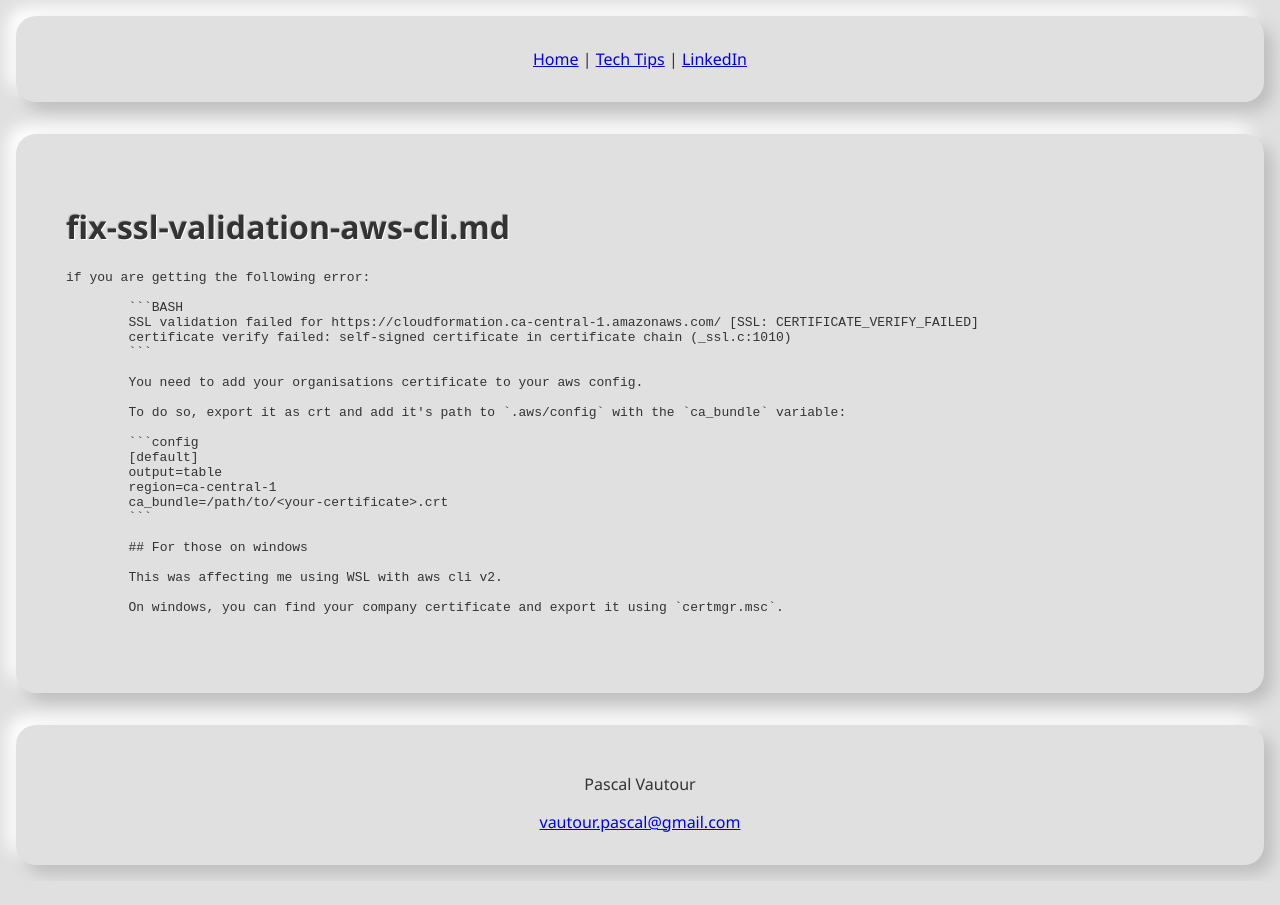
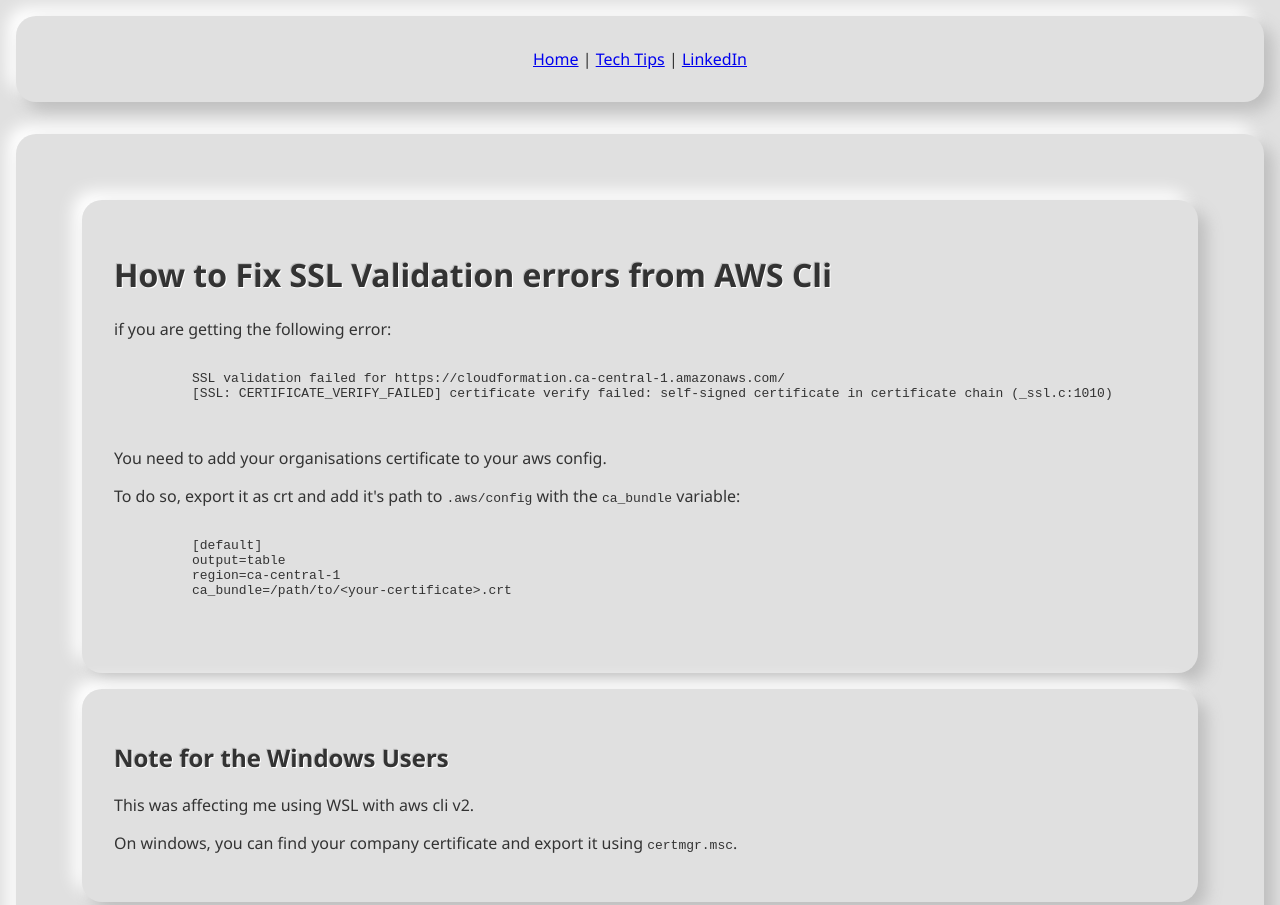
Before and after one commit to pvautour/personnal-website, a plain HTML site: page blog/tech-tips/1.html in a window 1280 px wide. Shown: the top 905 px of the page. Before the commit the page ends 881 px from the top, so only its background shows below. Drawn offline with Linux system fonts and the light colour scheme; a script that the page names is missing.

Commit message:
css is now applied to blog.

````diff
--- a/blog/tech-tips/1.html
+++ b/blog/tech-tips/1.html
@@ -17,38 +17,37 @@
 
   <hljs></hljs>
   <main class="container">
-    <h1>fix-ssl-validation-aws-cli.md</h1>
-    <pre><code><span class="hljs-keyword">if</span> you are getting the following <span
-          class="hljs-literal">error</span>:
+    <div>
+      <h1>How to Fix SSL Validation errors from AWS Cli</h1>
+      <p>if you are getting the following error:</p>
+      <pre>
+        <code class="lang-BASH">
+          SSL validation failed <span class="hljs-keyword">for</span> <span class="hljs-symbol">https:</span>/<span
+            class="hljs-regexp">/cloudformation.ca-central-1.amazonaws.com/</span>
+          [<span class="hljs-symbol">SSL:</span> CERTIFICATE_VERIFY_FAILED] certificate verify <span
+            class="hljs-symbol">failed:</span> <span class="hljs-keyword">self</span>-signed certificate <span
+            class="hljs-keyword">in</span> certificate chain (_ssl.<span class="hljs-symbol">c:</span><span
+            class="hljs-number">1010</span>)
+        </code>
+      </pre>
+      <p>You need to add your organisations certificate to your aws config.</p>
+      <p>To do so, export it as crt and add it&#39;s path to <code>.aws/config</code> with the <code>ca_bundle</code>
+        variable:</p>
+      <pre>
+        <code class="lang-config">
+          <span class="hljs-section">[default]</span>
+          <span class="hljs-attr">output</span>=table
+          <span class="hljs-attr">region</span>=ca-central-<span class="hljs-number">1</span>
+          <span class="hljs-attr">ca_bundle</span>=/path/to/&lt;your-certificate&gt;.crt
+        </code>
+      </pre>
+    </div>
+    <div>
+      <h2 id="for-those-on-windows">Note for the Windows Users</h2>
+      <p>This was affecting me using WSL with aws cli v2. </p>
+      <p>On windows, you can find your company certificate and export it using <code>certmgr.msc</code>. </p>
+    </div>
 
-        ```BASH
-        SSL validation failed <span class="hljs-keyword">for</span> https://cloudformation.ca-central-<span
-          class="hljs-number">1</span>.amazonaws.com/ [SSL: CERTIFICATE_VERIFY_FAILED]
-        certificate verify failed: self-<span class="hljs-built_in">signed</span> certificate <span
-          class="hljs-keyword">in</span> certificate chain (_ssl.c:<span class="hljs-number">1010</span>)
-        ```
-
-        You need <span class="hljs-keyword">to</span> add your organisations certificate <span
-          class="hljs-keyword">to</span> your aws config.
-
-        <span class="hljs-keyword">To</span> do so, export it as crt <span class="hljs-keyword">and</span> add it<span
-          class="hljs-symbol">'s</span> path <span class="hljs-keyword">to</span> `.aws/config` <span
-          class="hljs-keyword">with</span> the `ca_bundle` <span class="hljs-keyword">variable</span>:
-
-        ```config
-        [<span class="hljs-keyword">default</span>]
-        output=table
-        region=ca-central-<span class="hljs-number">1</span>
-        ca_bundle=/path/<span class="hljs-keyword">to</span>/&lt;your-certificate&gt;.crt
-        ```
-
-        ## <span class="hljs-keyword">For</span> those <span class="hljs-keyword">on</span> windows
-
-        This was affecting me using WSL <span class="hljs-keyword">with</span> aws cli v2.
-
-        <span class="hljs-keyword">On</span> windows, you can find your company certificate <span
-          class="hljs-keyword">and</span> export it using `certmgr.msc`.
-      </code></pre>
   </main>
 
 
````
Also changed, not shown: blog/tech-tips/2.html (+29 -2 lines), blog/tech-tips/3.html (+31 -5 lines), blog/tech-tips/4.html (+34 -4 lines).
